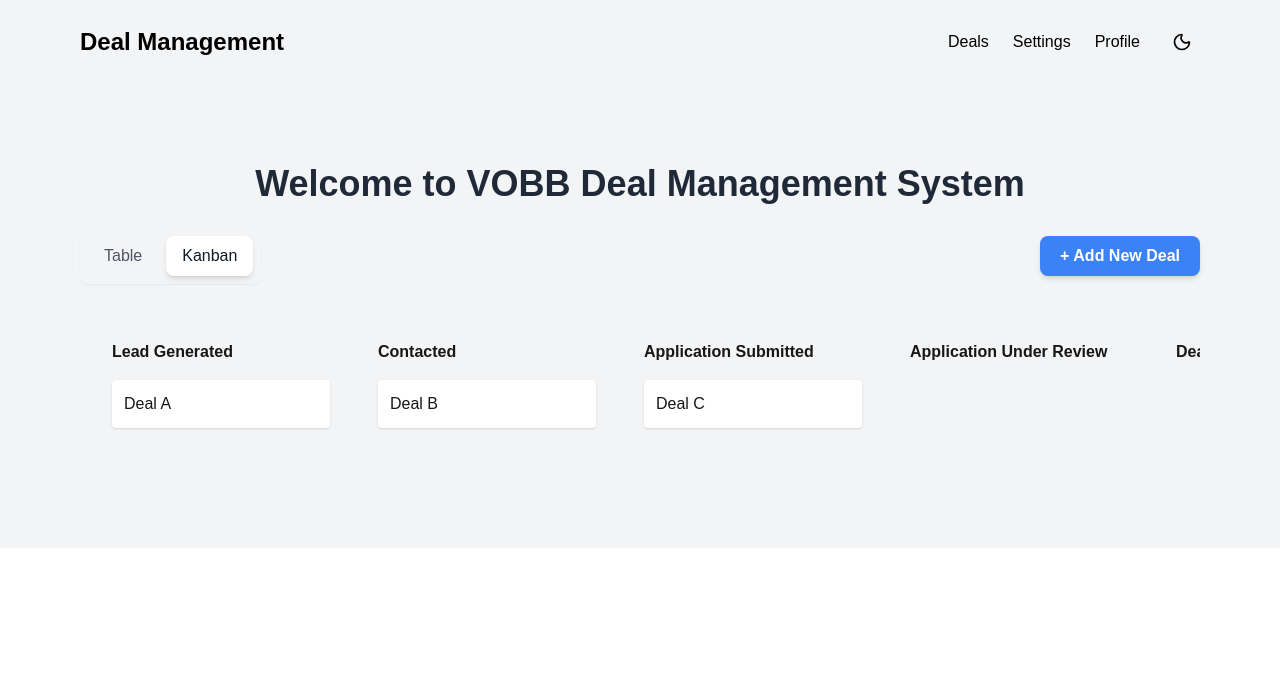
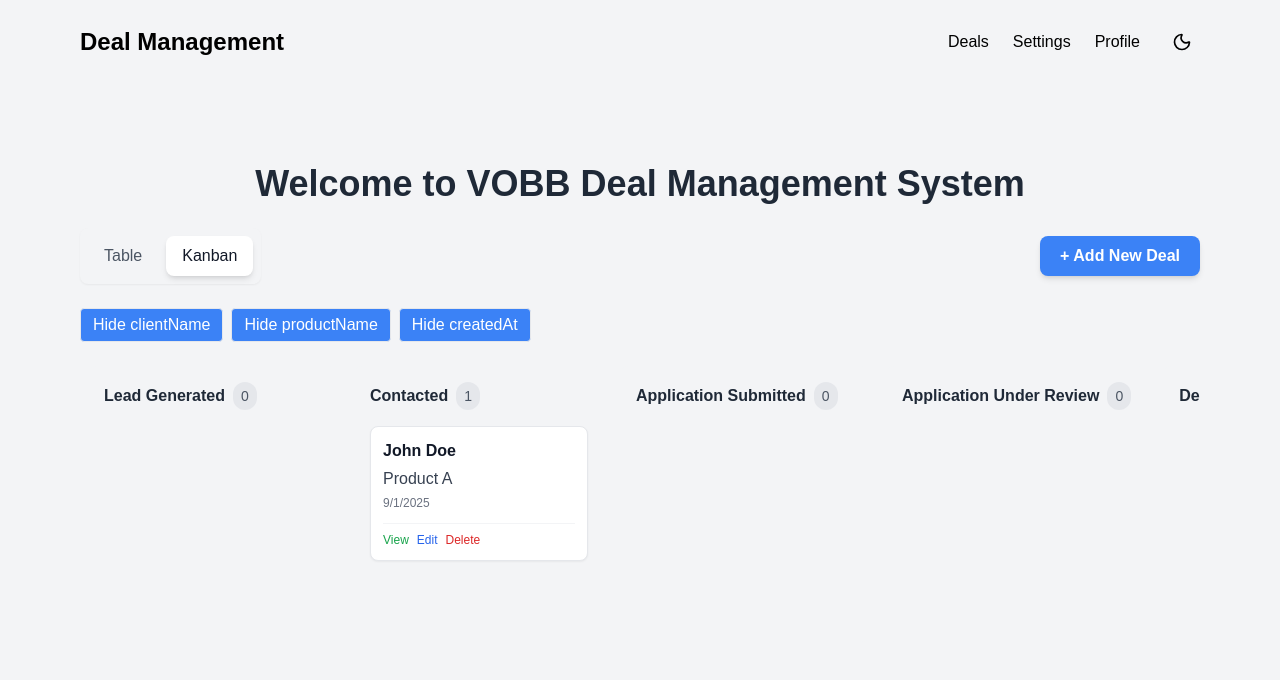
Before and after one commit to Wheezy049/Deal-Management, a Next.js app: page / in a window 1280 px wide. Both pictures are taken after a click on the button "Kanban". Shown: the top 680 px of the page. Built offline with nearby package versions, Linux system fonts and the light colour scheme; data requests are answered from the project's data file.

Commit message:
add fully functional Kanban board with drag-and-drop, view/edit/delete, and metadata toggles

```diff
--- a/db.json
+++ b/db.json
@@ -4,17 +4,9 @@
       "id": "1",
       "clientName": "John Doe",
       "productName": "Product A",
-      "stage": "Lead Generated",
+      "stage": "Contacted",
       "createdAt": "2025-09-01",
       "description": "go"
-    },
-    {
-      "id": "2",
-      "clientName": "Jane Smith",
-      "productName": "Product B",
-      "stage": "Contacted",
-      "createdAt": "2025-09-02",
-      "description": ""
     },
     {
       "id": "427f",
@@ -23,14 +15,6 @@
       "stage": "Lost",
       "createdAt": "2025-09-06T10:21:23.591Z",
       "description": "go"
-    },
-    {
-      "id": "473c",
-      "clientName": "Jane Smith",
-      "productName": "Product A",
-      "stage": "Application Submitted",
-      "createdAt": "2025-09-06T23:44:28.188Z",
-      "description": "jane"
     },
     {
       "id": "3200",
@@ -49,6 +33,18 @@
     {
       "id": 2,
       "name": "Jane Smith"
+    },
+    {
+      "id": 3,
+      "name": "Alice Johnson"
+    },
+    {
+      "id": 4,
+      "name": "Bob Brown"
+    },
+    {
+      "id": 5,
+      "name": "Charlie Davis"
     }
   ],
   "products": [
@@ -59,6 +55,18 @@
     {
       "id": 2,
       "name": "Product B"
+    },
+    {
+      "id": 3,
+      "name": "Product C"
+    },
+    {
+      "id": 4,
+      "name": "Product D"
+    },
+    {
+      "id": 5,
+      "name": "Product E"
     }
   ]
 }
--- a/src/components/Deal.tsx
+++ b/src/components/Deal.tsx
@@ -56,7 +56,7 @@
             </div>
             {/* conditional rendering of table or kanban */}
             {
-                currentView === "kanban" ? <KanbanBoard /> : <DealTable setIsUpdateOpen={setIsUpdateOpen} setIsViewOpen={setIsViewOpen} setSelectedDeal={setSelectedDeal} />
+                currentView === "kanban" ? <KanbanBoard setIsUpdateOpen={setIsUpdateOpen} setIsViewOpen={setIsViewOpen} setSelectedDeal={setSelectedDeal} /> : <DealTable setIsUpdateOpen={setIsUpdateOpen} setIsViewOpen={setIsViewOpen} setSelectedDeal={setSelectedDeal} />
             }
 
             {/* create deal modal */}
--- a/src/components/KanbanBoard.tsx
+++ b/src/components/KanbanBoard.tsx
@@ -1,32 +1,21 @@
-"use client";
-
-import { useState } from "react";
-import { DndContext, closestCenter, PointerSensor, useSensor, useSensors } from "@dnd-kit/core";
-import { arrayMove, SortableContext, verticalListSortingStrategy, useSortable } from "@dnd-kit/sortable";
+import { useDealStore } from "@/store/useDealStore";
+import {
+  DndContext,
+  DragEndEvent,
+  DragOverEvent,
+  DragOverlay,
+  DragStartEvent,
+  PointerSensor,
+  useSensor,
+  useSensors,
+  closestCorners,
+} from "@dnd-kit/core";
+import { SortableContext, verticalListSortingStrategy } from "@dnd-kit/sortable";
+import { useEffect, useState } from "react";
+import type { Stage, Deal, MetadataVisible } from "@/types/deals";
+import { createPortal } from "react-dom";
+import { useSortable } from "@dnd-kit/sortable";
 import { CSS } from "@dnd-kit/utilities";
-
-
-export type Deal = {
-  id: string;
-  title: string;
-  stage: Stage;
-};
-
-export type Stage =
-  | "Lead Generated"
-  | "Contacted"
-  | "Application Submitted"
-  | "Application Under Review"
-  | "Deal Finalized"
-  | "Payment Confirmed"
-  | "Completed"
-  | "Lost";
-
-  export const initialDeals: Deal[] = [
-  { id: "1", title: "Deal A", stage: "Lead Generated" },
-  { id: "2", title: "Deal B", stage: "Contacted" },
-  { id: "3", title: "Deal C", stage: "Application Submitted" },
-];
 
 const stages: Stage[] = [
   "Lead Generated",
@@ -39,63 +28,311 @@
   "Lost",
 ];
 
-export default function KanbanBoard() {
-  const [deals, setDeals] = useState<Deal[]>(initialDeals);
+export default function KanbanBoard({
+  setIsViewOpen,
+  setIsUpdateOpen,
+  setSelectedDeal,
+}: {
+  setIsViewOpen: (b: boolean) => void;
+  setIsUpdateOpen: (b: boolean) => void;
+  setSelectedDeal: (deal: Deal | null) => void;
+}) {
+  const {
+    deals,
+    updateDeal,
+    deleteDeal,
+    kanbanMetadataVisible,
+    setKanbanMetadataVisible,
+  } = useDealStore();
+  const [activeId, setActiveId] = useState<string | null>(null);
+  const [activeDeal, setActiveDeal] = useState<Deal | null>(null);
+
+  // Load metadata visibility from localStorage
+  useEffect(() => {
+    const saved = localStorage.getItem("kanbanMetadataVisible");
+    if (saved) {
+      const parsed: MetadataVisible = JSON.parse(saved);
+      Object.keys(parsed).forEach((key) =>
+        setKanbanMetadataVisible(key as keyof MetadataVisible, parsed[key as keyof MetadataVisible])
+      );
+    }
+  }, [setKanbanMetadataVisible]);
+
+  // Save to localStorage on change
+  useEffect(() => {
+    localStorage.setItem("kanbanMetadataVisible", JSON.stringify(kanbanMetadataVisible));
+  }, [kanbanMetadataVisible]);
 
   const sensors = useSensors(
     useSensor(PointerSensor, {
       activationConstraint: {
-        distance: 5,
+        distance: 3,
       },
     })
   );
 
-  const handleDragEnd = (event: any) => {
+  // handle start drag function
+  const handleDragStart = (event: DragStartEvent) => {
+    const { active } = event;
+    const id = String(active.id);
+
+    const deal = deals.find((deal) => String(deal.id) === id);
+    if (deal) {
+      setActiveId(id);
+      setActiveDeal(deal);
+    }
+  };
+
+  // handle drag over function
+  const handleDragOver = (event: DragOverEvent) => {
     const { active, over } = event;
     if (!over) return;
 
-    const activeDeal = deals.find((d) => d.id === active.id);
+    const activeId = String(active.id);
+    const overId = String(over.id);
+
+    // Find the active deal
+    const activeDeal = deals.find((deal) => String(deal.id) === activeId);
     if (!activeDeal) return;
 
-    // If dropped over a stage column
-    const targetStage = over.id as Stage;
-    if (targetStage && activeDeal.stage !== targetStage) {
-      setDeals((prev) =>
-        prev.map((d) => (d.id === activeDeal.id ? { ...d, stage: targetStage } : d))
+    // Check if we're dragging over a stage column (not another deal)
+    const overStage = stages.find(stage => stage === overId);
+
+    if (overStage && activeDeal.stage !== overStage) {
+      // Update the deal's stage immediately for visual feedback
+      const updatedDeals = deals.map(deal =>
+        String(deal.id) === activeId
+          ? { ...deal, stage: overStage }
+          : deal
       );
     }
   };
 
+  const handleDragEnd = async (event: DragEndEvent) => {
+    const { active, over } = event;
+
+    setActiveId(null);
+    setActiveDeal(null);
+
+    if (!over) return;
+
+    const activeId = String(active.id);
+    const overId = String(over.id);
+
+    const activeDeal = deals.find((deal) => String(deal.id) === activeId);
+    if (!activeDeal) return;
+
+    // Check if we're dropping on a stage column
+    const overStage = stages.find(stage => stage === overId);
+
+    if (overStage && activeDeal.stage !== overStage) {
+      try {
+        await updateDeal(activeDeal.id, { stage: overStage });
+        console.log(`Moved deal ${activeDeal.id} to ${overStage}`);
+      } catch (error) {
+        console.error("Failed to update deal stage:", error);
+      }
+    }
+  };
+
+  const toggleMetadata = (key: keyof MetadataVisible) => {
+    setKanbanMetadataVisible(key, !kanbanMetadataVisible[key]);
+  };
+
+  const getDealsByStage = (stage: Stage) => {
+    return deals.filter((deal) => deal.stage === stage);
+  };
+
   return (
-    <DndContext sensors={sensors} collisionDetection={closestCenter} onDragEnd={handleDragEnd}>
-      <div className="flex gap-4 overflow-x-auto p-4">
-        {stages.map((stage) => (
-          <StageColumn key={stage} stage={stage} deals={deals.filter((d) => d.stage === stage)} />
+    <div>
+      {/* Metadata toggles */}
+      <div className="flex gap-2 mb-4 flex-wrap">
+        {Object.keys(kanbanMetadataVisible).map((key) => (
+          <button
+            key={key}
+            onClick={() => toggleMetadata(key as keyof MetadataVisible)}
+            className={`px-3 py-1 rounded border ${
+              kanbanMetadataVisible[key as keyof MetadataVisible]
+                ? "bg-blue-500 text-white"
+                : "bg-gray-200"
+            }`}
+          >
+            {kanbanMetadataVisible[key as keyof MetadataVisible] ? `Hide ${key}` : `Show ${key}`}
+          </button>
         ))}
       </div>
-    </DndContext>
+
+      {/* Kanban board */}
+      <DndContext
+        sensors={sensors}
+        collisionDetection={closestCorners}
+        onDragStart={handleDragStart}
+        onDragOver={handleDragOver}
+        onDragEnd={handleDragEnd}
+      >
+        <div className="flex gap-4 overflow-x-auto p-2">
+          {stages.map((stage) => (
+            <StageColumn
+              key={stage}
+              stage={stage}
+              deals={getDealsByStage(stage)}
+              metadataVisible={kanbanMetadataVisible}
+              setIsViewOpen={setIsViewOpen}
+              setIsUpdateOpen={setIsUpdateOpen}
+              setSelectedDeal={setSelectedDeal}
+              deleteDeal={deleteDeal}
+            />
+          ))}
+        </div>
+
+        {createPortal(
+          <DragOverlay>
+            {activeId && activeDeal ? (
+              <DealCard
+                deal={activeDeal}
+                metadataVisible={kanbanMetadataVisible}
+                setIsViewOpen={setIsViewOpen}
+                setIsUpdateOpen={setIsUpdateOpen}
+                setSelectedDeal={setSelectedDeal}
+                deleteDeal={deleteDeal}
+                isDragOverlay
+              />
+            ) : null}
+          </DragOverlay>,
+          document.body
+        )}
+      </DndContext>
+    </div>
   );
 }
 
-function StageColumn({ stage, deals }: { stage: Stage; deals: Deal[] }) {
+function StageColumn({
+  stage,
+  deals,
+  metadataVisible,
+  setIsViewOpen,
+  setIsUpdateOpen,
+  setSelectedDeal,
+  deleteDeal,
+}: {
+  stage: Stage;
+  deals: Deal[];
+  metadataVisible: MetadataVisible;
+  setIsViewOpen: (b: boolean) => void;
+  setIsUpdateOpen: (b: boolean) => void;
+  setSelectedDeal: (deal: Deal | null) => void;
+  deleteDeal: (id: number) => void;
+}) {
+  const {
+    setNodeRef,
+  } = useSortable({
+    id: stage,
+    data: {
+      type: "Column",
+      stage,
+    },
+  });
+
   return (
-    <div className="bg-gray-100 p-4 rounded-lg min-w-[250px] flex-shrink-0">
-      <h2 className="font-bold mb-4">{stage}</h2>
-      <SortableContext items={deals.map((d) => d.id)} strategy={verticalListSortingStrategy}>
-        {deals.map((deal) => (
-          <SortableDeal key={deal.id} deal={deal} />
-        ))}
+    <div
+      ref={setNodeRef}
+      className="bg-gray-100 p-4 rounded-lg min-w-[250px] flex-shrink-0"
+    >
+      <div className="flex items-center gap-2 mb-4">
+        <h2 className="font-bold text-gray-800">{stage}</h2>
+        <span className="bg-gray-200 text-gray-600 px-2 py-1 rounded-full text-sm">
+          {deals.length}
+        </span>
+      </div>
+
+      <SortableContext items={deals.map((d) => String(d.id))} strategy={verticalListSortingStrategy}>
+        <div className="space-y-3 min-h-[200px]">
+          {deals.map((deal) => (
+            <DealCard
+              key={deal.id}
+              deal={deal}
+              metadataVisible={metadataVisible}
+              setIsViewOpen={setIsViewOpen}
+              setIsUpdateOpen={setIsUpdateOpen}
+              setSelectedDeal={setSelectedDeal}
+              deleteDeal={deleteDeal}
+            />
+          ))}
+        </div>
       </SortableContext>
     </div>
   );
 }
 
-function SortableDeal({ deal }: { deal: Deal }) {
-  const { attributes, listeners, setNodeRef, transform, transition } = useSortable({ id: deal.id });
+function DealCard({
+  deal,
+  metadataVisible,
+  setIsViewOpen,
+  setIsUpdateOpen,
+  setSelectedDeal,
+  deleteDeal,
+  isDragOverlay = false,
+}: {
+  deal: Deal;
+  metadataVisible: MetadataVisible;
+  setIsViewOpen: (b: boolean) => void;
+  setIsUpdateOpen: (b: boolean) => void;
+  setSelectedDeal: (deal: Deal | null) => void;
+  deleteDeal: (id: number) => void;
+  isDragOverlay?: boolean;
+}) {
+  const {
+    attributes,
+    listeners,
+    setNodeRef,
+    transform,
+    transition,
+    isDragging,
+  } = useSortable({
+    id: String(deal.id),
+    data: {
+      type: "Deal",
+      deal,
+    },
+  });
+
   const style = {
     transform: CSS.Transform.toString(transform),
     transition,
   };
+
+  const handleViewClick = (e: React.MouseEvent) => {
+    e.stopPropagation();
+    setSelectedDeal(deal);
+    setIsViewOpen(true);
+  };
+
+  const handleEditClick = (e: React.MouseEvent) => {
+    e.stopPropagation();
+    setSelectedDeal(deal);
+    setIsUpdateOpen(true);
+  };
+
+  const handleDeleteClick = (e: React.MouseEvent) => {
+    e.stopPropagation();
+    if (window.confirm('Are you sure you want to delete this deal?')) {
+      deleteDeal(deal.id);
+    }
+  };
+
+  if (isDragOverlay) {
+    return (
+      <div className="bg-white p-3 rounded-lg shadow-lg border-2 border-blue-300 rotate-3 opacity-90">
+        <DealContent
+          deal={deal}
+          metadataVisible={metadataVisible}
+          onView={handleViewClick}
+          onEdit={handleEditClick}
+          onDelete={handleDeleteClick}
+        />
+      </div>
+    );
+  }
 
   return (
     <div
@@ -103,9 +340,71 @@
       style={style}
       {...attributes}
       {...listeners}
-      className="bg-white p-3 rounded shadow mb-2 cursor-grab"
+      className={`bg-white p-3 rounded-lg shadow-sm border border-gray-200 cursor-grab active:cursor-grabbing hover:shadow-md transition-shadow ${
+        isDragging ? 'opacity-30' : 'opacity-100'
+      }`}
     >
-      {deal.title}
+      <DealContent
+        deal={deal}
+        metadataVisible={metadataVisible}
+        onView={handleViewClick}
+        onEdit={handleEditClick}
+        onDelete={handleDeleteClick}
+      />
     </div>
   );
 }
+
+function DealContent({
+  deal,
+  metadataVisible,
+  onView,
+  onEdit,
+  onDelete
+}: {
+  deal: Deal;
+  metadataVisible: MetadataVisible;
+  onView: (e: React.MouseEvent) => void;
+  onEdit: (e: React.MouseEvent) => void;
+  onDelete: (e: React.MouseEvent) => void;
+}) {
+  return (
+    <>
+      <div className="mb-3">
+        {metadataVisible.clientName && (
+          <p className="font-semibold text-gray-900 mb-1">{deal.clientName}</p>
+        )}
+        {metadataVisible.productName && (
+          <p className="text-gray-700 mb-1">{deal.productName}</p>
+        )}
+
+        {metadataVisible.createdAt && (
+          <p className="text-xs text-gray-500">
+            {new Date(deal.createdAt).toLocaleDateString()}
+          </p>
+        )}
+      </div>
+
+      <div className="flex gap-2 pt-2 border-t border-gray-100">
+        <button
+          onClick={onView}
+          className="text-green-600 hover:text-green-700 text-xs font-medium"
+        >
+          View
+        </button>
+        <button
+          onClick={onEdit}
+          className="text-blue-600 hover:text-blue-700 text-xs font-medium"
+        >
+          Edit
+        </button>
+        <button
+          onClick={onDelete}
+          className="text-red-600 hover:text-red-700 text-xs font-medium"
+        >
+          Delete
+        </button>
+      </div>
+    </>
+  );
+}
--- a/src/store/useDealStore.ts
+++ b/src/store/useDealStore.ts
@@ -1,6 +1,7 @@
 import { create } from "zustand";
 import axios from "axios";
-import { DealState } from "@/types/deals";
+import { DealState, MetadataVisible } from "@/types/deals";
+
 
 // create the zustand store
 export const useDealStore = create<DealState>((set) => ({
@@ -14,6 +15,16 @@
         set({ currentView: view });
         localStorage.setItem('dealCurrentView', view);
     },
+    kanbanMetadataVisible: {
+  clientName: true,
+  productName: true,
+  createdAt: true,
+},
+setKanbanMetadataVisible: (key: keyof MetadataVisible, value: boolean) =>
+  set((state) => ({
+    kanbanMetadataVisible: { ...state.kanbanMetadataVisible, [key]: value }
+  })),
+
     // fetch deals function
     fetchDeals: async () => {
         set({ loading: true, error: null });
--- a/src/types/deals.ts
+++ b/src/types/deals.ts
@@ -1,12 +1,28 @@
+export type Stage =
+  | "Lead Generated"
+  | "Contacted"
+  | "Application Submitted"
+  | "Application Under Review"
+  | "Deal Finalized"
+  | "Payment Confirmed"
+  | "Completed"
+  | "Lost";
+
 
 export type Deal = {
     id: number;
     clientName: string;
     productName: string;
-    stage: string;
+    stage: Stage;
     description?: string;
     createdAt: string;
 }
+
+export type MetadataVisible = {
+  clientName: boolean;
+  productName: boolean;
+  createdAt: boolean;
+};
 
 export type DealState = {
     deals: Deal[];
@@ -22,6 +38,8 @@
     deleteDeal: (id: number) => Promise<void>;
     currentView: 'table' | 'kanban';
     setCurrentView: (view: 'table' | 'kanban') => void;
+    kanbanMetadataVisible: MetadataVisible;
+    setKanbanMetadataVisible: (key: keyof MetadataVisible, value: boolean) => void;
 }
 
 export type DealFormState = {
```
